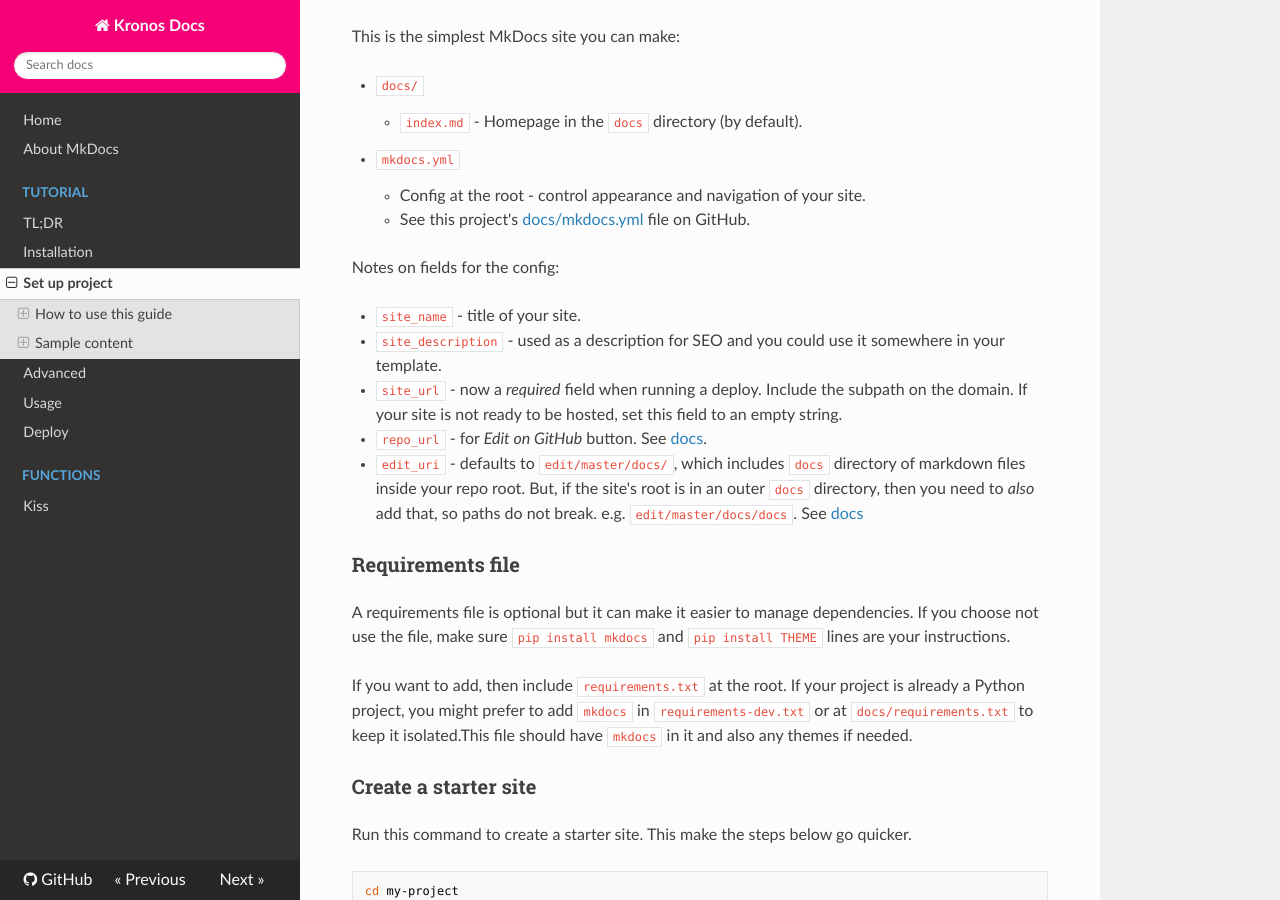
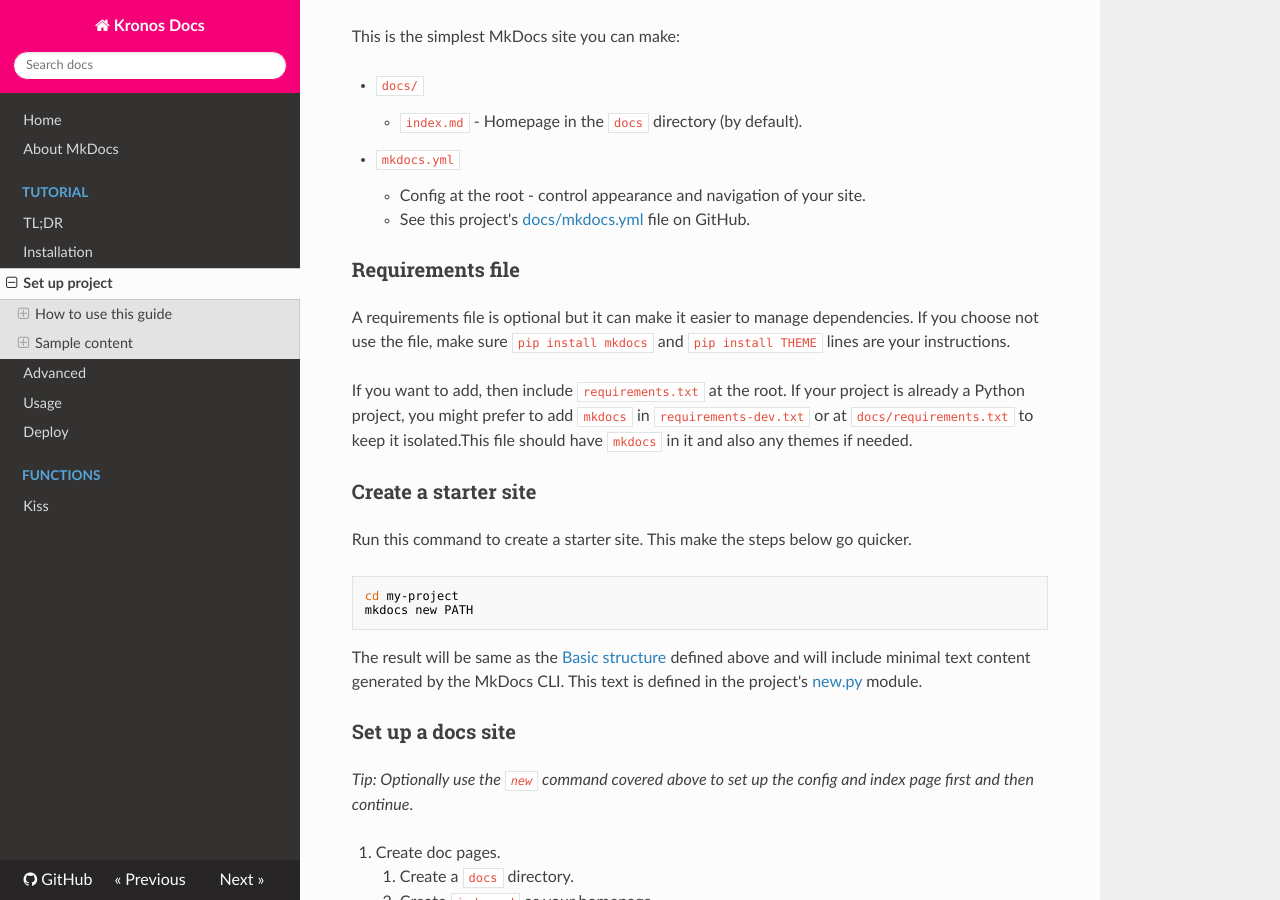
Before and after one commit to CGLIFE7/KronosDocs, an MkDocs documentation site: the page built from docs/docs/tutorial/setup-project.md, in a window 1280 px wide and 900 px high, scrolled down 458 px. Built offline with MkDocs 1.6.1, drawn with Linux system fonts in a browser that asks for light colours; nearby versions of some CDN libraries.

Commit message:
Update setup-project.md

```diff
--- a/docs/docs/tutorial/setup-project.md
+++ b/docs/docs/tutorial/setup-project.md
@@ -21,13 +21,7 @@ This is the simplest MkDocs site you can make:
     - Config at the root - control appearance and navigation of your site.
     - See this project's [docs/mkdocs.yml](https://github.com/MichaelCurrin/mkdocs-quickstart/blob/master/docs/mkdocs.yml) file on GitHub.
 
-Notes on fields for the config:
 
-- `site_name` - title of your site.
-- `site_description` - used as a description for SEO and you could use it somewhere in your template.
-- `site_url` - now a _required_ field when running a deploy. Include the subpath on the domain. If your site is not ready to be hosted, set this field to an empty string.
-- `repo_url` - for _Edit on GitHub_ button. See [docs](https://www.mkdocs.org/user-guide/configuration/#repo_url).
-- `edit_uri` - defaults to `edit/master/docs/`, which includes `docs` directory of markdown files inside your repo root. But, if the site's root is in an outer `docs` directory, then you need to _also_ add that, so paths do not break. e.g. `edit/master/docs/docs`. See [docs](https://www.mkdocs.org/user-guide/configuration/#edit_uri)
 
 ### Requirements file
 
```
